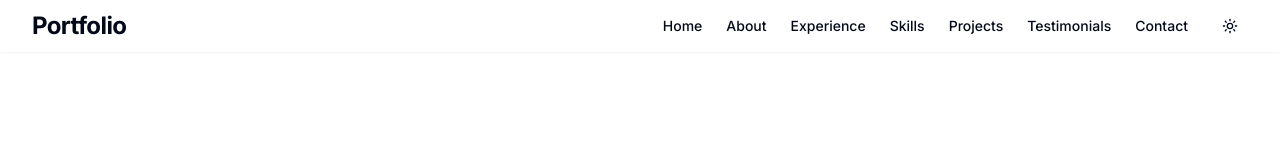
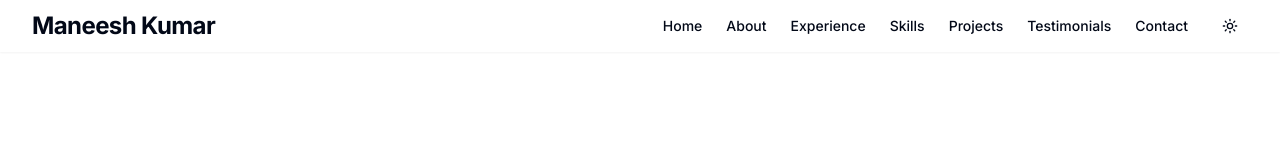
Before and after one commit to maneeshmkp/My-Personal-Portfolio, a Next.js app: page / in a window 1280 px wide. Shown: the top 160 px of the page. Built offline with nearby package versions, Linux system fonts and the light colour scheme.

Commit message:
added header

```diff
--- a/components/header.tsx
+++ b/components/header.tsx
@@ -38,7 +38,7 @@ export default function Header() {
           className="text-2xl font-bold tracking-tight hover:text-primary transition-colors"
           onClick={(e) => handleNavClick(e, "#home")}
         >
-          Portfolio
+          Maneesh Kumar
         </Link>
 
         {/* Desktop Navigation */}
```
